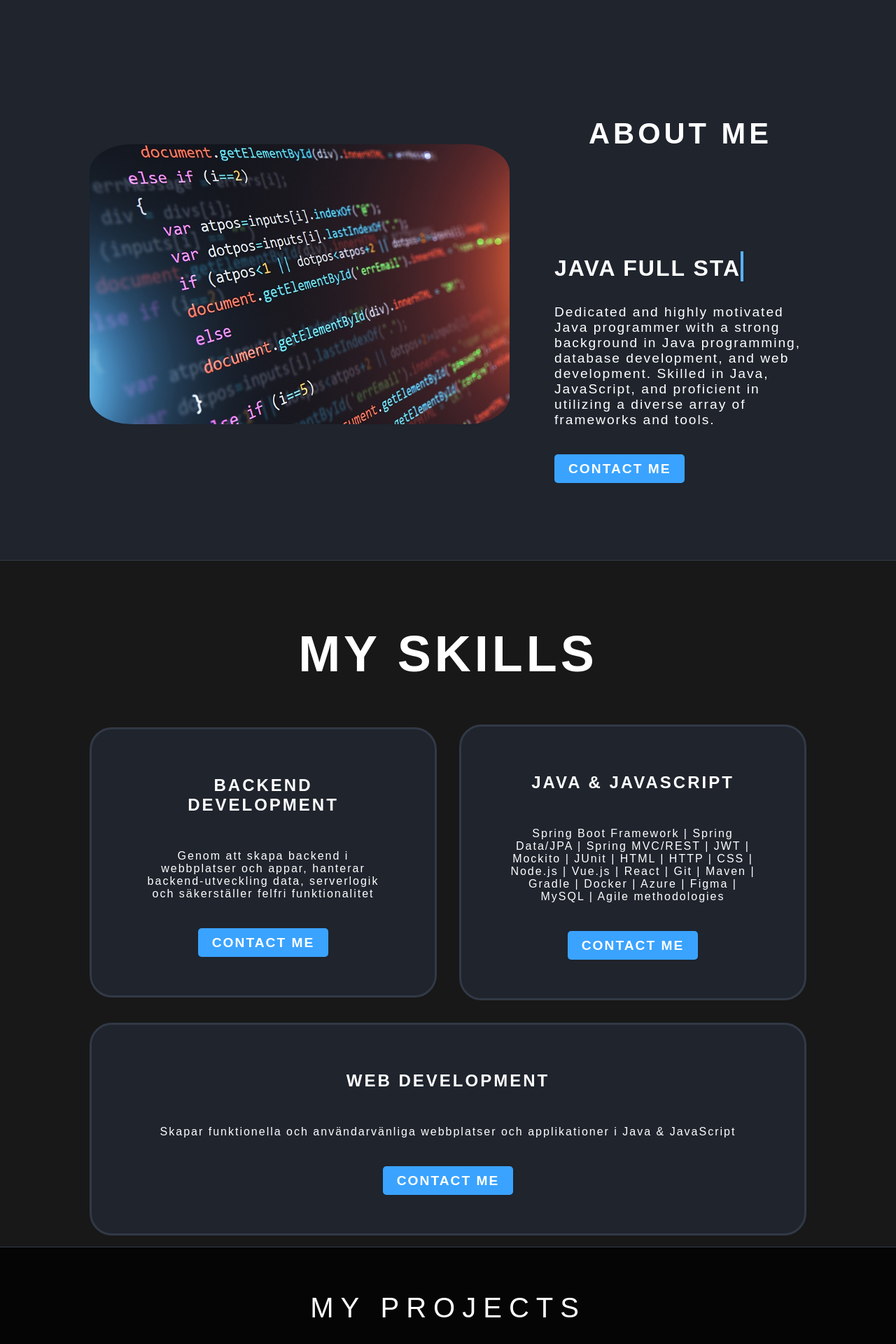
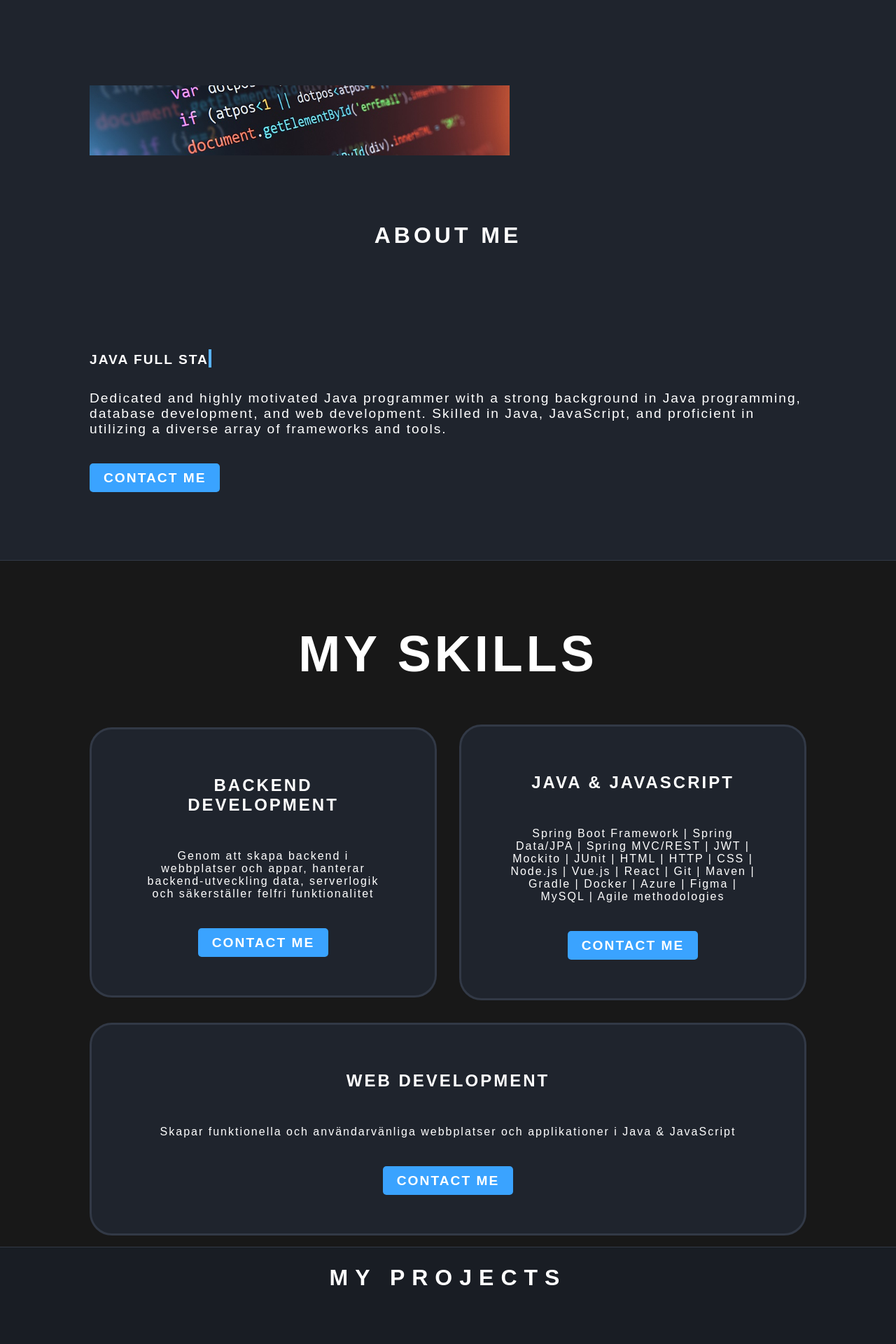
Before and after one commit to dzJP/jakobpietrzyk, a Vue app: page / in a window 1280 px wide. Shown: the part 800-2720 px from the top of the page at 70% size. Built offline with nearby package versions, Linux system fonts and the light colour scheme.

Commit message:
media queries

```diff
--- a/src/assets/main.css
+++ b/src/assets/main.css
@@ -23,6 +23,7 @@
 
     --red: #df3232;
     --orange: #E69141;
+    --orange-hover: #f89c46;
     --dark-orange: #e6914110;
     --white: #FFFFFF;
     --black: #030B23;
--- a/src/components/AboutMeComponent.vue
+++ b/src/components/AboutMeComponent.vue
@@ -139,10 +139,11 @@ span {
     animation: buttonFadeIn 3s ease forwards;
 }
 
-@keyframes buttonFadeIn{
+@keyframes buttonFadeIn {
     0% {
         opacity: 0;
     }
+
     100% {
         opacity: 1;
     }
@@ -167,6 +168,7 @@ span {
         opacity: 0;
         transform: translateX(-50%);
     }
+
     100% {
         opacity: 1;
         transform: translateX(0);
@@ -178,6 +180,7 @@ span {
         opacity: 0;
         transform: translateY(100%);
     }
+
     100% {
         opacity: 1;
         transform: translateY(0);
@@ -189,6 +192,7 @@ span {
         opacity: 0;
         transform: translateY(-100%);
     }
+
     100% {
         opacity: 1;
         transform: translateY(0);
@@ -200,12 +204,61 @@ span {
         opacity: 0;
         transform: translateX(50%);
     }
+
     100% {
         opacity: 1;
         transform: translateX(0);
     }
 }
 
+@media (max-width: 1366px) {
+    .about {
+        display: flex;
+        flex-direction: column;
+        align-items: center;
+        justify-content: center;
+    }
 
-@media (max-width: 576px) {}
+    .about-content h2 {
+        display: flex;
+        flex-direction: row;
+        justify-content: center;
+        font-size: 2em;
+        font-weight: 700;
+        animation: none !important;
+        font-family: 'Oxanium', sans-serif;
+    }
+
+    .about-content h3 {
+        font-family: 'Oxanium', sans-serif;
+        color: var(--white);
+        font-size: 1.2rem;
+        font-weight: 600;
+        letter-spacing: 2px;
+    }
+
+    .about-content p {
+        font-size: 1.2rem;
+        letter-spacing: 2px;
+        margin: 2rem 0 3rem;
+        color: var(--white);
+        font-family: 'Oxanium', sans-serif;
+
+    }
+    .about-img {
+        width: 100%;
+        height: 100%;
+        overflow: hidden;
+
+    }
+    .about-img img {
+        width: 100%;
+        height: 100px;
+        display: block;
+        object-fit: cover;
+        object-position:left;
+        border-radius: 0;
+        animation: none !important;
+    }
+}
 </style>
--- a/src/components/ContactMeComponent.vue
+++ b/src/components/ContactMeComponent.vue
@@ -47,7 +47,7 @@ export default {
 .contact-container {
     min-height: 100vh;
     padding: 10rem 9% 2rem;
-
+    border-top: solid 1px var(--lightest-gray);
 }
 
 .contact-me-header {
--- a/src/components/ProjectsComponent.vue
+++ b/src/components/ProjectsComponent.vue
@@ -3,7 +3,8 @@
         <div class="project-section-title">My projects</div>
         <div class="projects">
             <div class="project">
-                <div class="project-image" :class="{ 'expanded': isImageExpanded }" @mouseleave="handleMouseLeave" @mouseover="expandImage">
+                <div class="project-image" :class="{ 'expanded': isImageExpanded }" @mouseleave="handleMouseLeave"
+                    @mouseover="expandImage">
                     <img :src="currentImage" alt="project-image">
                     <div class="overlay-text" v-if="!isImageExpanded">Intranet development</div>
                     <div class="project-description" v-if="!isImageExpanded">
@@ -115,18 +116,21 @@ export default {
 <style>
 .project-section-container {
     display: flex;
+    justify-content: center;
+    align-items: center;
     flex-direction: column;
-    align-items: center;
-    min-height: 600px;
-    background-color: var(--darkest-gray-black);
+    gap: 4rem;
+    background-color: var(--lighter-gray);
     border-top: solid 1px var(--lightest-gray);
 }
 
 .project-section-title {
     display: flex;
-    flex-direction: column;
-    align-items: center;
-    text-align: center;
+    flex-direction: row;
+    justify-content: center;
+    font-size: 2.6em;
+    font-weight: 700;
+    margin: 2rem 2% 9rem;
     text-transform: uppercase;
     letter-spacing: 10px;
     margin-top: 5%;
@@ -151,7 +155,7 @@ export default {
 .project-image img,
 .project-video video {
     width: 400px;
-    border: 2px solid var(--dark-gray-black);
+    border: 2px solid var(--orange);
     border-radius: 5%;
     transition: transform 0.5s ease-in-out, opacity 0.5s ease-in-out;
     opacity: 0.4;
@@ -185,7 +189,7 @@ export default {
 
 .navigation-buttons button {
     color: var(--white);
-    background-color: var(--light-blue);
+    background-color: var(--orange);
     font-size: 26px;
     font-family: 'Oxanium', sans-serif;
     text-align: center;
@@ -199,7 +203,7 @@ export default {
 }
 
 .navigation-buttons button:hover {
-    background-color: var(--light-blue-hover);
+    background-color: var(--orange-hover);
 }
 
 
@@ -264,4 +268,46 @@ a.link {
     color: var(--orange);
     text-decoration: none;
 }
+
+@media (max-width: 1366px) {
+    .project-section-container {
+        display: flex;
+        justify-content: center;
+        align-items: center;
+        flex-direction: column;
+        padding:
+    }
+
+    .projects {
+        display: flex;
+        justify-content: center;
+        align-items: center;
+        flex-direction: column;
+        width: 75%;
+        padding: 5%;
+        margin-bottom: 15%;
+    }
+
+    .project-section-title {
+        display: flex;
+        flex-direction: column;
+        justify-content: center;
+        font-size: 2em;
+        font-weight: 700;
+        text-transform: uppercase;
+        letter-spacing: 10px;
+        margin-top: 25px;
+    }
+
+    .projects {
+        display: flex;
+        justify-content: space-between;
+        align-items: center;
+        width: 75%;
+
+}
+
+
+
+}
 </style>
```
